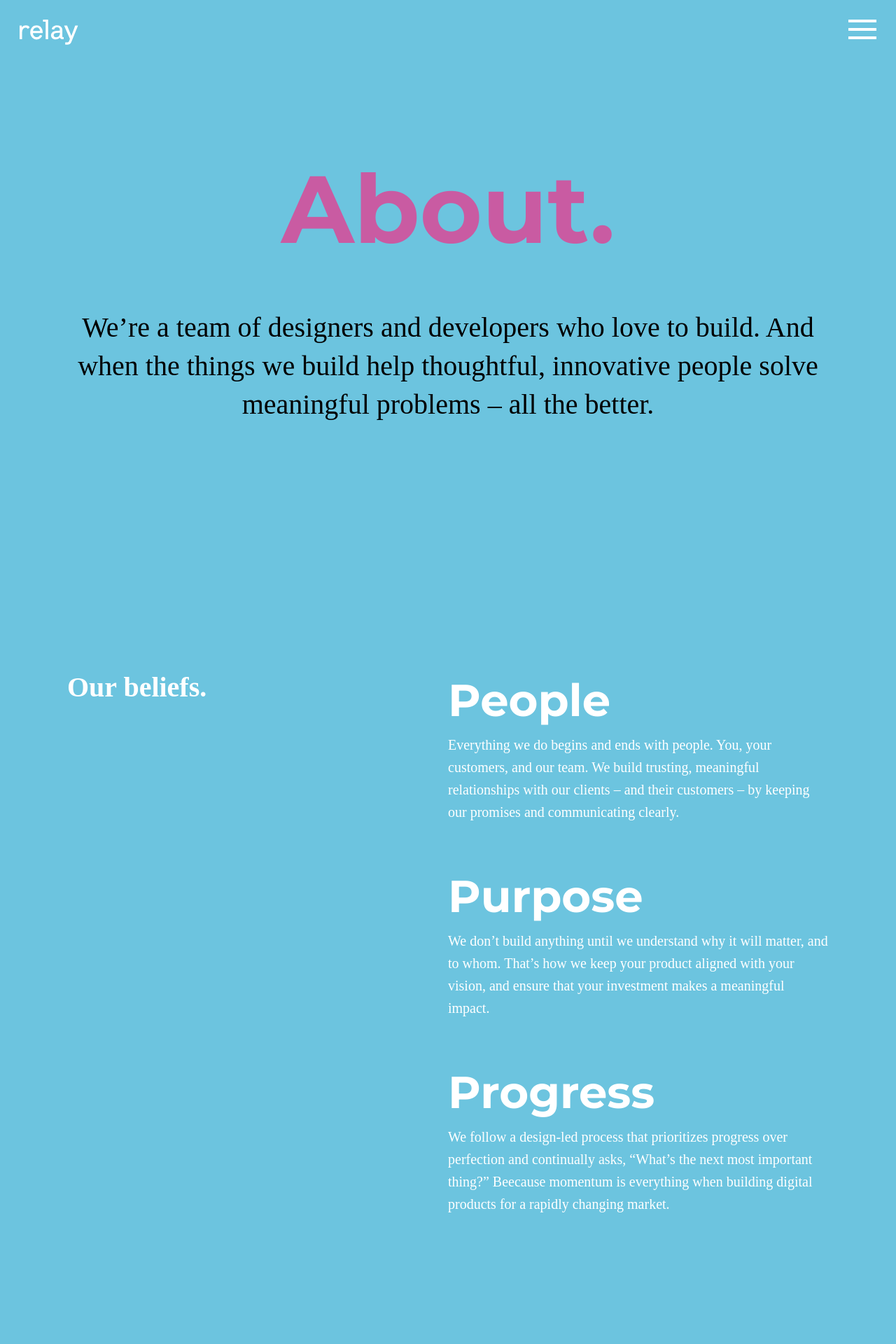
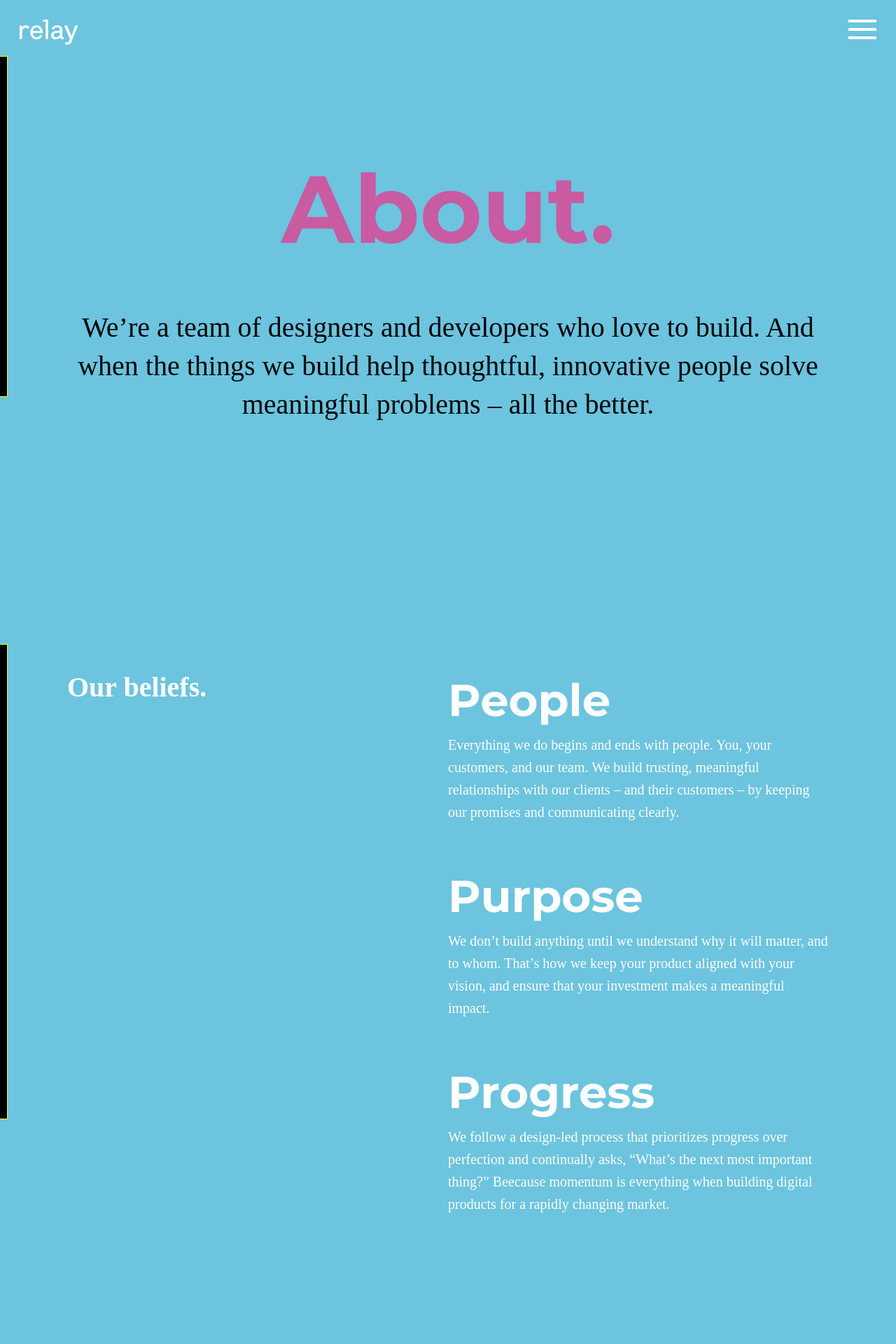
Before and after one commit to relaydesignco/relaywebsite, a Vue app: page /about in a window 1280 px wide. Shown: the top 1920 px of the page at 70% size. Built offline with nearby package versions, Linux system fonts and the light colour scheme; a web font is replaced by a local one.

Commit message:
Fix bug with multiple visible color bgs

```diff
--- a/src/components/ColorSection.vue
+++ b/src/components/ColorSection.vue
@@ -8,17 +8,17 @@ const isVisible = ref(false)
 const visibleMarker = ref(null)
 const sectionIsVisible = ref(useElementVisibility(visibleMarker))
 const emit = defineEmits<{
-  (e: 'changeBg', bg: string): void
+  (e: 'showBg', bg: string): void
+  (e: 'hideBg', bg: string): void
 }>()
 
 watchEffect(() => {
-  // console.log(`${props.bgColor} sectionIsVisible: ${sectionIsVisible.value}`);
   if (sectionIsVisible.value == true) {
     isVisible.value = true;
-    console.log("section visible, emitting change to", props.bgColor)
-    emit('changeBg', `bg-${props.bgColor}`)
+    emit('showBg', `bg-${props.bgColor}`)
   } else {
     isVisible.value = false;
+    emit('hideBg', `bg-${props.bgColor}`)
   }
 });
 
@@ -42,10 +42,11 @@ section {
 
 .visibleMarker {
   position: absolute;
-  top: 25%;
-  height: 50%;
-  width: 5px;
-  /* background: black; */
+  top: 10%;
+  height: 60%;
+  width: 10px;
+  outline: 1px solid yellow;
+  background: black;
 }
 
 .content {
--- a/src/views/About.vue
+++ b/src/views/About.vue
@@ -1,27 +1,39 @@
 <script setup lang="ts">
-import { ref } from 'vue'
+import { ref, Ref } from 'vue'
 import ColorSection from '../components/ColorSection.vue'
 import Footer from '../components/Footer.vue'
 import HeadlineScroll from '../components/HeadlineScroll.vue'
 
 const bg = ref('bg-white')
+const visibleColors : Ref<Array<string>> = ref([])
 
-function onChangeBg(color: string) {
-  console.log("changing to ", color)
+function onShowBg(color: string) {
+  visibleColors.value.push(color)
   bg.value = color
+}
+
+function onHideBg(color: string) {
+  const idx = visibleColors.value.indexOf(color)
+  if (idx >= 0) {
+    const r = visibleColors.value.splice(idx, 1)
+  }
+  if (visibleColors.value.length > 0) {
+    bg.value = visibleColors.value[0]
+  }
 }
 </script>
 
 <template>
   <main :class="bg">
-    <ColorSection bg-color="yellow" @changeBg="onChangeBg">
+
+    <ColorSection bg-color="yellow" @showBg="onShowBg" @hideBg="onHideBg">
       <div class="flex flex-col min-h-screen px-8 md:px-24 items-center justify-center">
         <h1 class="h1 text-center text-pink">About.</h1>
         <p class="text-center large">We’re a team of designers and developers who love to build. And when the things we build help thoughtful, innovative people solve meaningful problems – all the better.</p>
       </div>
     </ColorSection>
 
-    <ColorSection bg-color="pink" @changeBg="onChangeBg">
+    <ColorSection bg-color="pink" @showBg="onShowBg" @hideBg="onHideBg">
       <div class="flex flex-col md:flex-row min-h-screen px-8 md:px-24 py-36 items-start text-white">
         <h2 class="h6 mb-12 text-white md:w-1/2 md:sticky md:top-40">Our beliefs.</h2>
         <div class="md:w-1/2">
@@ -41,7 +53,7 @@ function onChangeBg(color: string) {
       </div>
     </ColorSection>
 
-    <ColorSection bg-color="blue" @changeBg="onChangeBg">
+    <ColorSection bg-color="blue" @showBg="onShowBg" @hideBg="onHideBg">
       <HeadlineScroll headline="Meet the team." />
       <div class="flex flex-col md:flex-row min-h-screen py-24 md:py-56 px-8 md:px-24 items-start">
         <div class="md:w-1/2">
```
